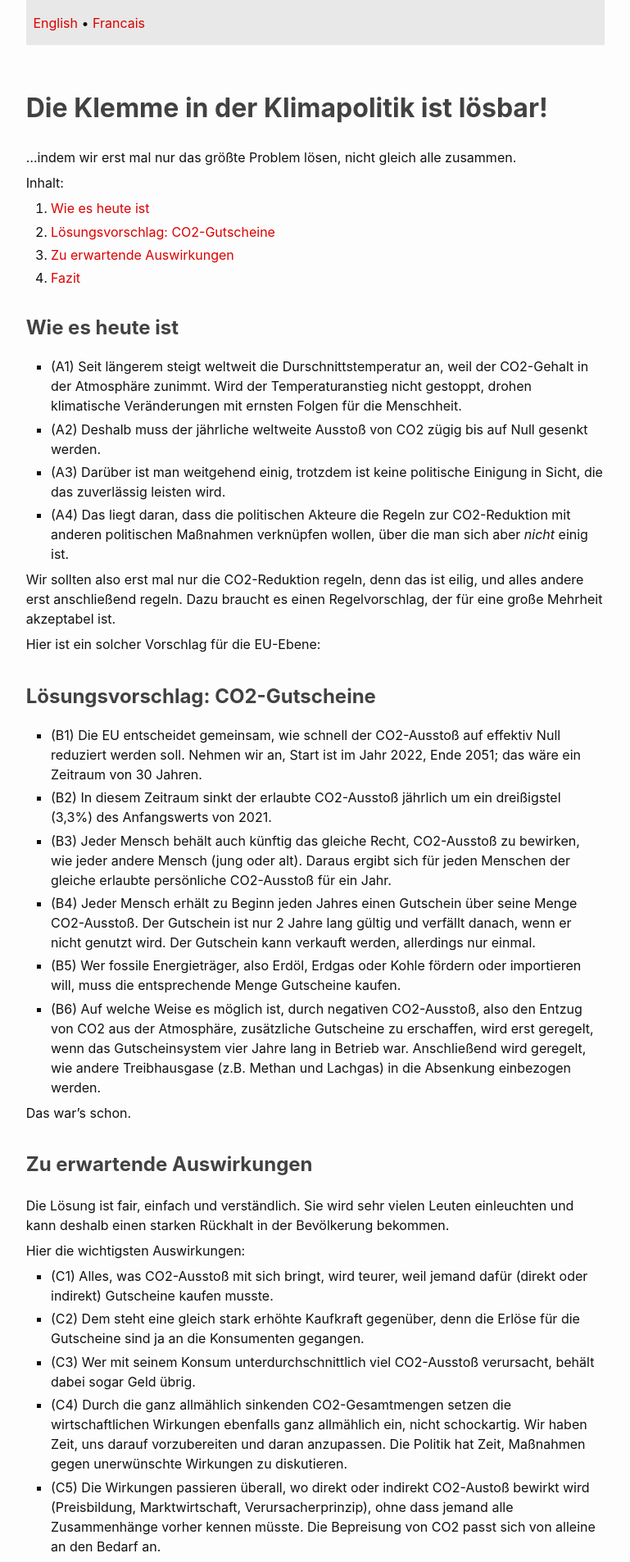
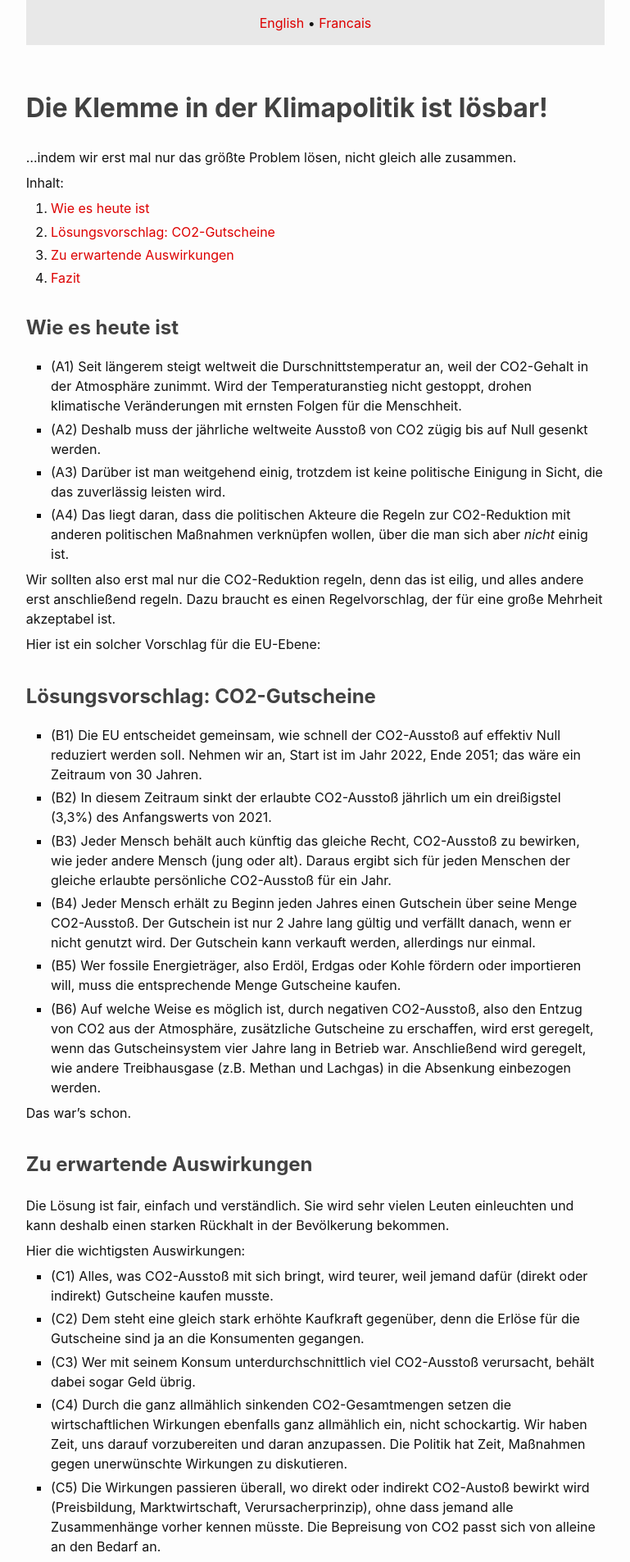
Before and after one commit to co2coupons/co2coupons.github.io, a Jekyll site: the page built from de.md, in a window 1280 px wide. Shown: the top 1906 px of the page at 82% size, without its empty margins (255-1024 px from the left). Built offline with Jekyll 4.4.1, drawn with Linux system fonts in a browser that asks for light colours.

Commit message:
formatting improvements

```diff
--- a/style.scss
+++ b/style.scss
@@ -99,6 +99,7 @@ footer {
     margin-top: 2ex;
     background-color: $grey-color-light;
     font-size: $small-font-size;
+    text-align: center;
 }
 
 
@@ -114,6 +115,7 @@ header {
     padding: 1ex;
     margin-bottom: 2ex;
     background-color: $grey-color-light;
+    text-align: center;
 }
 
 img {
```
Also changed, not shown: impressum.md (+2 -0 lines).
